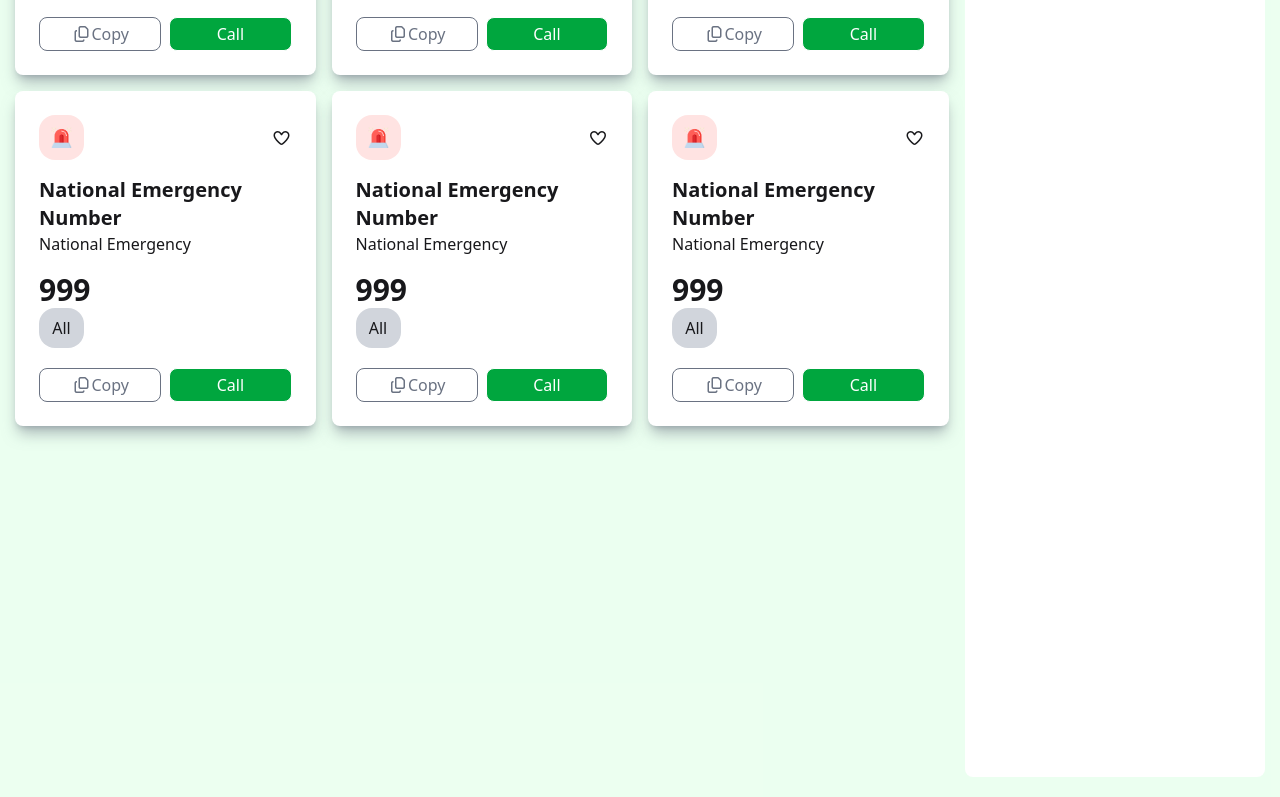
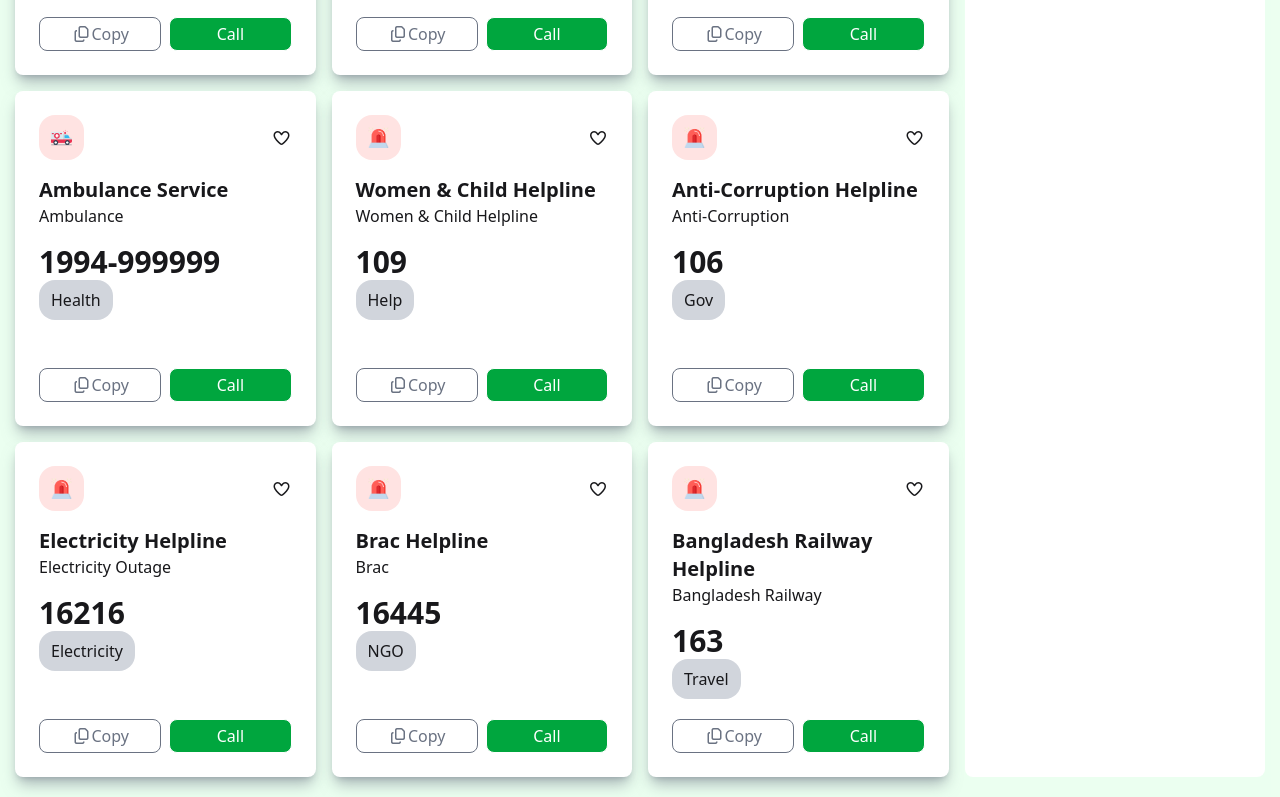
Before and after one commit to MShakilislam/assignment-5, a plain HTML site: page index.html in a window 1280 px wide. Shown: the part 588-1385 px from the top of the page. Drawn offline with nearby package versions, Linux system fonts and the light colour scheme; a web font is replaced by a local one.

Commit message:
all section

```diff
--- a/index.html
+++ b/index.html
@@ -60,13 +60,13 @@
                     </div>
                     <h1 class="font-bold text-xl mt-4">National Emergency Number</h1>
                     <p>National Emergency</p>
-                    <h1 id="text1" class="font-bold text-3xl mt-4 num1">999</h1>
+                    <h1 id="National Emergency" class="font-bold text-3xl mt-4 num1">999</h1>
                     <p class="px-3 py-2 bg-gray-300 inline-block p-2 text-center rounded-2xl">All</p>
                 </div>
 
                 <div class="flex justify-between items-center gap-2 mt-5">
 
-                    <button onclick="copyText('text1')" class="flex-1 border-1 border-gray-500 py-1 rounded-lg hover:bg-gray-800 text-gray-500 cursor-pointer"><i class="fa-regular fa-copy"></i>Copy</button>
+                    <button onclick="copyText('National Emergency')" class="flex-1 border-1 border-gray-500 py-1 rounded-lg hover:bg-gray-800 text-gray-500 cursor-pointer"><i class="fa-regular fa-copy"></i>Copy</button>
                     <button id="call1" class="flex-1 border-1 text-white py-1 rounded-lg bg-green-600 hover:bg-gray-600 cursor-pointer">Call</button>
                 </div>
             </div>
@@ -81,13 +81,13 @@
                     </div>
                     <h1 class="font-bold text-xl mt-4">Police Helpline Number</h1>
                     <p>Police</p>
-                    <h1 id="text2" class="font-bold text-3xl mt-4 num2">999</h1>
+                    <h1 id="Police" class="font-bold text-3xl mt-4 num2">999</h1>
                     <p class="px-3 py-2 bg-gray-300 inline-block p-2 text-center rounded-2xl">Police</p>
                 </div>
 
                 <div class="flex justify-between items-center gap-2 mt-5">
 
-                    <button onclick="copyText('text2')" class="flex-1 border-1 border-gray-500 py-1 rounded-lg hover:bg-gray-800 text-gray-500 cursor-pointer"><i class="fa-regular fa-copy"></i>Copy</button>
+                    <button onclick="copyText('Police')" class="flex-1 border-1 border-gray-500 py-1 rounded-lg hover:bg-gray-800 text-gray-500 cursor-pointer"><i class="fa-regular fa-copy"></i>Copy</button>
                     <button id="call2" class="flex-1 border-1 text-white py-1 rounded-lg bg-green-600 hover:bg-gray-600 cursor-pointer">Call</button>
                 </div>
             </div>
@@ -102,13 +102,13 @@
                     </div>
                     <h1 class="font-bold text-xl mt-4">Fire Service Number</h1>
                     <p>Fire Service</p>
-                    <h1 id="text3" class="font-bold text-3xl mt-4 num3">999</h1>
+                    <h1 id="Fire" class="font-bold text-3xl mt-4 num3">999</h1>
                     <p class="px-3 py-2 bg-gray-300 inline-block p-2 text-center rounded-2xl">Fire</p>
                 </div>
 
                 <div class="flex justify-between items-center gap-2 mt-5">
 
-                    <button onclick="copyText('text3')" class="flex-1 border-1 border-gray-500 py-1 rounded-lg hover:bg-gray-800 text-gray-500 cursor-pointer"><i class="fa-regular fa-copy"></i>Copy</button>
+                    <button onclick="copyText('Fire')" class="flex-1 border-1 border-gray-500 py-1 rounded-lg hover:bg-gray-800 text-gray-500 cursor-pointer"><i class="fa-regular fa-copy"></i>Copy</button>
                     <button id="call3" class="flex-1 border-1 text-white py-1 rounded-lg bg-green-600 hover:bg-gray-600 cursor-pointer">Call</button>
                 </div>
             </div>
@@ -116,73 +116,141 @@
             <div class="single-card bg-white rounded-lg p-6 row-span-3 md:col-start-4 order-first md:order-none">
                 <div class="flex justify-between items-center mb-2">
                     <p class="font-bold text-xl"><i class="fa-solid fa-clock"></i><span>Call Histry</span></p>
-                    <button onclick="clearHistory()" class=" border-1 text-white py-3 px-5 rounded-2xl bg-green-600  cursor-pointer">Clear</button>
+                    <button id="clearHistoryBtn" class=" border-1 text-white py-3 px-5 rounded-2xl bg-green-600  cursor-pointer">Clear</button>
                 </div>
                 <div id="historyList"></div>
             </div>
 
-            <div class="single-card bg-white rounded-lg p-6 shadow-lg shadow-gray-500/50">
+            <div class="single-card flex flex-col justify-between  bg-white rounded-lg p-6 shadow-lg shadow-gray-500/50">
+                <div>
+                    <div class="flex justify-between items-center">
+                        <div class="w-[45px] h-[45px] p-3 bg-[#ffe3e2] rounded-2xl">
+                            <img src="./img/ambulance.png" alt="emergency">
+                        </div>
+                        <p id="hard-btn-4" class="cursor-pointer"><i class="fa-regular fa-heart"></i></p>
+                    </div>
+                    <h1 class="font-bold text-xl mt-4">Ambulance Service</h1>
+                    <p>Ambulance</p>
+                    <h1 id="Ambulance" class="font-bold text-3xl mt-4 num4">1994-999999</h1>
+                    <p class="px-3 py-2 bg-gray-300 inline-block p-2 text-center rounded-2xl">Health</p>
+                </div>
+
+                <div class="flex justify-between items-center gap-2 mt-5">
+
+                    <button onclick="copyText('Ambulance')" class="flex-1 border-1 border-gray-500 py-1 rounded-lg hover:bg-gray-800 text-gray-500 cursor-pointer"><i class="fa-regular fa-copy"></i>Copy</button>
+                    <button id="call4" class="flex-1 border-1 text-white py-1 rounded-lg bg-green-600 hover:bg-gray-600 cursor-pointer">Call</button>
+                </div>
+            </div>
+
+            <div class="single-card flex flex-col justify-between  bg-white rounded-lg p-6 shadow-lg shadow-gray-500/50">
+                <div>
                     <div class="flex justify-between items-center">
                         <div class="w-[45px] h-[45px] p-3 bg-[#ffe3e2] rounded-2xl">
                             <img src="./img/emergency.png" alt="emergency">
                         </div>
-                    <p id="hard-btn" class="cursor-pointer"><i class="fa-regular fa-heart"></i></p>
+                        <p id="hard-btn-5" class="cursor-pointer"><i class="fa-regular fa-heart"></i></p>
                     </div>
-                <h1 class="font-bold text-xl mt-4">National Emergency Number</h1>
-                <p>National Emergency</p>
-                <h1 id="text1" class="font-bold text-3xl mt-4 num1">999</h1>
-                <p class="px-3 py-2 bg-gray-300 w-[45px] text-center rounded-2xl">All</p>
+                    <h1 class="font-bold text-xl mt-4">Women & Child Helpline</h1>
+                    <p>Women & Child Helpline</p>
+                    <h1 id="WomenHelp" class="font-bold text-3xl mt-4 num5">109</h1>
+                    <p class="px-3 py-2 bg-gray-300 inline-block p-2 text-center rounded-2xl">Help</p>
+                </div>
+
                 <div class="flex justify-between items-center gap-2 mt-5">
 
-                    <button onclick="copyText('text1')" class="flex-1 border-1 border-gray-500 py-1 rounded-lg hover:bg-gray-800 text-gray-500 cursor-pointer"><i class="fa-regular fa-copy"></i>Copy</button>
-                    <button id="call1" class="flex-1 border-1 text-white py-1 rounded-lg bg-green-600 hover:bg-gray-600 cursor-pointer">Call</button>
+                    <button onclick="copyText('WomenHelp')" class="flex-1 border-1 border-gray-500 py-1 rounded-lg hover:bg-gray-800 text-gray-500 cursor-pointer"><i class="fa-regular fa-copy"></i>Copy</button>
+                    <button id="call5" class="flex-1 border-1 text-white py-1 rounded-lg bg-green-600 hover:bg-gray-600 cursor-pointer">Call</button>
                 </div>
             </div>
 
-            <div class="single-card bg-white rounded-lg p-6 shadow-lg shadow-gray-500/50">
+            <div class="single-card flex flex-col justify-between  bg-white rounded-lg p-6 shadow-lg shadow-gray-500/50">
+                <div>
                     <div class="flex justify-between items-center">
                         <div class="w-[45px] h-[45px] p-3 bg-[#ffe3e2] rounded-2xl">
                             <img src="./img/emergency.png" alt="emergency">
                         </div>
-                    <p id="hard-btn" class="cursor-pointer"><i class="fa-regular fa-heart"></i></p>
+                        <p id="hard-btn-6" class="cursor-pointer"><i class="fa-regular fa-heart"></i></p>
                     </div>
-                <h1 class="font-bold text-xl mt-4">National Emergency Number</h1>
-                <p>National Emergency</p>
-                <h1 id="text1" class="font-bold text-3xl mt-4 num1">999</h1>
-                <p class="px-3 py-2 bg-gray-300 w-[45px] text-center rounded-2xl">All</p>
+                    <h1 class="font-bold text-xl mt-4">Anti-Corruption Helpline</h1>
+                    <p>Anti-Corruption</p>
+                    <h1 id="Corruption" class="font-bold text-3xl mt-4 num6">106</h1>
+                    <p class="px-3 py-2 bg-gray-300 inline-block p-2 text-center rounded-2xl">Gov</p>
+                </div>
+
                 <div class="flex justify-between items-center gap-2 mt-5">
 
-                    <button onclick="copyText('text1')" class="flex-1 border-1 border-gray-500 py-1 rounded-lg hover:bg-gray-800 text-gray-500 cursor-pointer"><i class="fa-regular fa-copy"></i>Copy</button>
-                    <button id="call1" class="flex-1 border-1 text-white py-1 rounded-lg bg-green-600 hover:bg-gray-600 cursor-pointer">Call</button>
+                    <button onclick="copyText('Corruption')" class="flex-1 border-1 border-gray-500 py-1 rounded-lg hover:bg-gray-800 text-gray-500 cursor-pointer"><i class="fa-regular fa-copy"></i>Copy</button>
+                    <button id="call6" class="flex-1 border-1 text-white py-1 rounded-lg bg-green-600 hover:bg-gray-600 cursor-pointer">Call</button>
                 </div>
             </div>
 
-            <div class="single-card bg-white rounded-lg p-6 shadow-lg shadow-gray-500/50">
+            <div class="single-card flex flex-col justify-between  bg-white rounded-lg p-6 shadow-lg shadow-gray-500/50">
+                <div>
                     <div class="flex justify-between items-center">
                         <div class="w-[45px] h-[45px] p-3 bg-[#ffe3e2] rounded-2xl">
                             <img src="./img/emergency.png" alt="emergency">
                         </div>
-                    <p id="hard-btn" class="cursor-pointer"><i class="fa-regular fa-heart"></i></p>
+                        <p id="hard-btn-7" class="cursor-pointer"><i class="fa-regular fa-heart"></i></p>
                     </div>
-                <h1 class="font-bold text-xl mt-4">National Emergency Number</h1>
-                <p>National Emergency</p>
-                <h1 id="text1" class="font-bold text-3xl mt-4 num1">999</h1>
-                <p class="px-3 py-2 bg-gray-300 w-[45px] text-center rounded-2xl">All</p>
+                    <h1 class="font-bold text-xl mt-4">Electricity Helpline</h1>
+                    <p>Electricity Outage</p>
+                    <h1 id="Electricity" class="font-bold text-3xl mt-4 num7">16216</h1>
+                    <p class="px-3 py-2 bg-gray-300 inline-block p-2 text-center rounded-2xl">Electricity</p>
+                </div>
+
                 <div class="flex justify-between items-center gap-2 mt-5">
 
-                    <button onclick="copyText('text1')" class="flex-1 border-1 border-gray-500 py-1 rounded-lg hover:bg-gray-800 text-gray-500 cursor-pointer"><i class="fa-regular fa-copy"></i>Copy</button>
-                    <button id="call1" class="flex-1 border-1 text-white py-1 rounded-lg bg-green-600 hover:bg-gray-600 cursor-pointer">Call</button>
+                    <button onclick="copyText('Electricity')" class="flex-1 border-1 border-gray-500 py-1 rounded-lg hover:bg-gray-800 text-gray-500 cursor-pointer"><i class="fa-regular fa-copy"></i>Copy</button>
+                    <button id="call7" class="flex-1 border-1 text-white py-1 rounded-lg bg-green-600 hover:bg-gray-600 cursor-pointer">Call</button>
                 </div>
             </div>
 
+            <div class="single-card flex flex-col justify-between  bg-white rounded-lg p-6 shadow-lg shadow-gray-500/50">
+                <div>
+                    <div class="flex justify-between items-center">
+                        <div class="w-[45px] h-[45px] p-3 bg-[#ffe3e2] rounded-2xl">
+                            <img src="./img/emergency.png" alt="emergency">
+                        </div>
+                        <p id="hard-btn-8" class="cursor-pointer"><i class="fa-regular fa-heart"></i></p>
+                    </div>
+                    <h1 class="font-bold text-xl mt-4">Brac Helpline</h1>
+                    <p>Brac</p>
+                    <h1 id="Brac" class="font-bold text-3xl mt-4 num8">16445</h1>
+                    <p class="px-3 py-2 bg-gray-300 inline-block p-2 text-center rounded-2xl">NGO</p>
+                </div>
+
+                <div class="flex justify-between items-center gap-2 mt-5">
+
+                    <button onclick="copyText('Brac')" class="flex-1 border-1 border-gray-500 py-1 rounded-lg hover:bg-gray-800 text-gray-500 cursor-pointer"><i class="fa-regular fa-copy"></i>Copy</button>
+                    <button id="call8" class="flex-1 border-1 text-white py-1 rounded-lg bg-green-600 hover:bg-gray-600 cursor-pointer">Call</button>
+                </div>
+            </div>
+
+            <div class="single-card flex flex-col justify-between  bg-white rounded-lg p-6 shadow-lg shadow-gray-500/50">
+                <div>
+                    <div class="flex justify-between items-center">
+                        <div class="w-[45px] h-[45px] p-3 bg-[#ffe3e2] rounded-2xl">
+                            <img src="./img/emergency.png" alt="emergency">
+                        </div>
+                        <p id="hard-btn-9" class="cursor-pointer"><i class="fa-regular fa-heart"></i></p>
+                    </div>
+                    <h1 class="font-bold text-xl mt-4">Bangladesh Railway Helpline </h1>
+                    <p>Bangladesh Railway</p>
+                    <h1 id="Bangladesh" class="font-bold text-3xl mt-4 num9">163</h1>
+                    <p class="px-3 py-2 bg-gray-300 inline-block p-2 text-center rounded-2xl">Travel</p>
+                </div>
+
+                <div class="flex justify-between items-center gap-2 mt-5">
+
+                    <button onclick="copyText('Bangladesh')" class="flex-1 border-1 border-gray-500 py-1 rounded-lg hover:bg-gray-800 text-gray-500 cursor-pointer"><i class="fa-regular fa-copy"></i>Copy</button>
+                    <button id="call9" class="flex-1 border-1 text-white py-1 rounded-lg bg-green-600 hover:bg-gray-600 cursor-pointer">Call</button>
+                </div>
+            </div>
+
+
         </section>
     </div>
-    <script>
 
-
-
-
-    </script>
 
     <script src="./js/script.js"></script>
 </body>
--- a/js/script.js
+++ b/js/script.js
@@ -4,17 +4,18 @@ function hardCounter(){
     total++;
     document.getElementById("totalCount").innerText =  total;
 }
+
 document.getElementById("hard-btn").addEventListener("click", hardCounter)
-document.getElementById("hard-btn-2").addEventListener("click",hardCounter)
-document.getElementById("hard-btn-3").addEventListener("click",hardCounter)
+document.getElementById("hard-btn-2").addEventListener("click", hardCounter)
+document.getElementById("hard-btn-3").addEventListener("click", hardCounter)
+document.getElementById("hard-btn-4").addEventListener("click", hardCounter)
+document.getElementById("hard-btn-5").addEventListener("click", hardCounter)
+document.getElementById("hard-btn-6").addEventListener("click", hardCounter)
+document.getElementById("hard-btn-7").addEventListener("click", hardCounter)
+document.getElementById("hard-btn-8").addEventListener("click", hardCounter)
+document.getElementById("hard-btn-9").addEventListener("click", hardCounter)
 
 
-
-// const hardCound = document.getElementById("hard-count");
-// const hardBnt = document.getElementById("hard-btn").addEventListener('click',function(){
-//     counter +=1;
-//     hardCound.innerText = counter
-// })
 
 // text copy
 let copyCount = 0;
@@ -33,34 +34,40 @@ function copyText(textId){
 
 
 // call function
-let coins = 100;
+ document.addEventListener("DOMContentLoaded", function() {
+    let coins = 100;
 
-document.getElementById("call1").onclick = () =>
-    makeCall("National Emergency Number", document.getElementsByClassName("num1")[0].innerText);
+    function makeCall(serviceName, serviceNumber) {
+        if (coins < 20) {
+            alert("Not enough coins");
+            return;
+        }
 
-document.getElementById("call2").onclick = () =>
-    makeCall("National Emergency Number", document.getElementsByClassName("num2")[0].innerText);
+        coins -= 20;
+        document.getElementById("coinCounter").innerText = coins;
+        alert(`Call to "${serviceName}" successful! -20 coins`);
 
-document.getElementById("call3").onclick = () =>
-    makeCall("National Emergency Number", document.getElementsByClassName("num3")[0].innerText);
-
-function makeCall(serviceNmae, serviceNumber){
-    if(coins < 20){
-        alert("");
-        return;
+        const historyList = document.getElementById("historyList");
+        const item = document.createElement("div");
+        item.className = "flex justify-center p-3 rounded-xl font-semibold bg-gray-200 my-2";
+        item.textContent = `${serviceName} (${serviceNumber}) - ${new Date().toLocaleTimeString()}`;
+        historyList.prepend(item);
     }
 
-    coins -= 20;
-    document.getElementById("coinCounter").innerText = coins;
-    alert(` Call to "${serviceNmae}" successful! -20 coins`);
+    document.getElementById("call1").onclick = () => makeCall("National Emergency Number", document.getElementsByClassName("num1")[0].innerText);
+    document.getElementById("call2").onclick = () => makeCall("Police Helpline Number", document.getElementsByClassName("num2")[0].innerText);
+    document.getElementById("call3").onclick = () => makeCall("Fire Service Number", document.getElementsByClassName("num3")[0].innerText);
+    document.getElementById("call4").onclick = () => makeCall("Ambulance Service", document.getElementsByClassName("num4")[0].innerText);
+    document.getElementById("call5").onclick = () => makeCall("Women & Child Helpline", document.getElementsByClassName("num5")[0].innerText);
+    document.getElementById("call6").onclick = () => makeCall("Anti-Corruption Helpline", document.getElementsByClassName("num6")[0].innerText);
+    document.getElementById("call7").onclick = () => makeCall("Electricity Helpline", document.getElementsByClassName("num7")[0].innerText);
+    document.getElementById("call8").onclick = () => makeCall("Brac Helpline", document.getElementsByClassName("num8")[0].innerText);
+    document.getElementById("call9").onclick = () => makeCall("Bangladesh Railway Helpline ", document.getElementsByClassName("num9")[0].innerText);
 
-    const historyList = document.getElementById("historyList");
-    const items = document.createElement("div");
-    items.className = "flex justify-center p-3 rounded-xl  font-semibold bg-gray-200 my-2";
-    items.textContent = `${serviceNmae} (${serviceNumber}) - ${new Date().toLocaleTimeString()}`;
-    historyList.prepend(items);
-}
 
-function clearHistory(){
-    document.getElementById("historyList").innerText = "";
-}
+   const clearBtn = document.getElementById("clearHistoryBtn");
+    clearBtn.addEventListener("click", function() {
+        const historyList = document.getElementById("historyList");
+        historyList.innerHTML = "";
+    });
+});
```
Also changed, not shown: 1 other file. Lines whose indentation alone changed are shown as unchanged.
